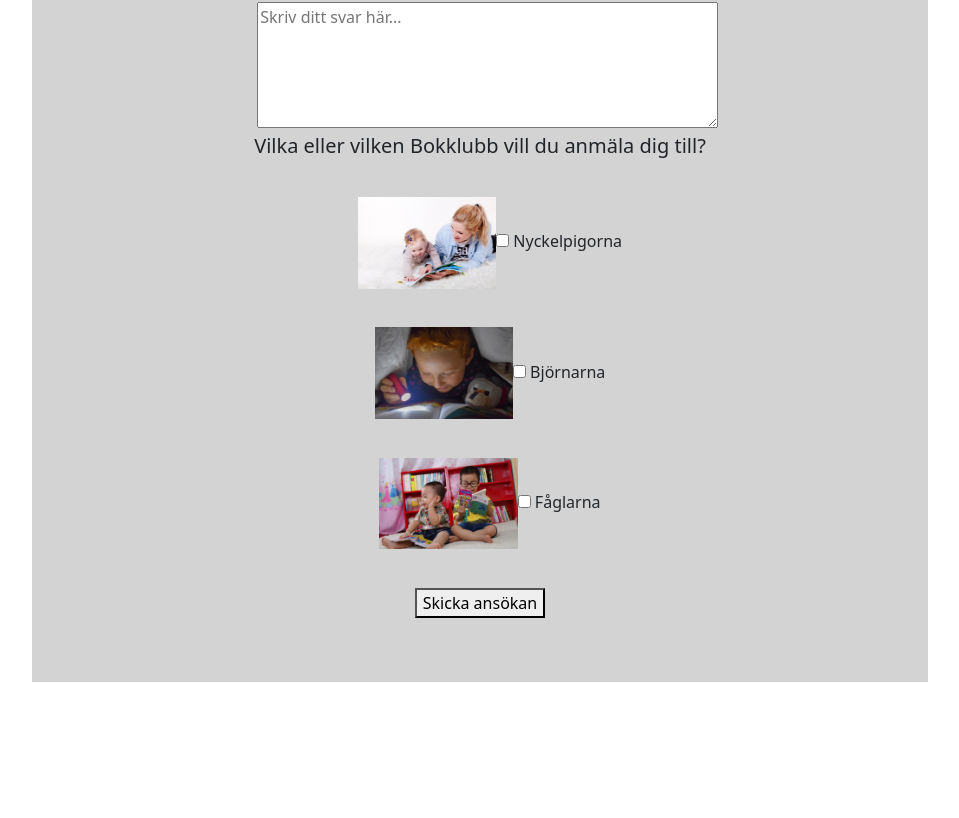
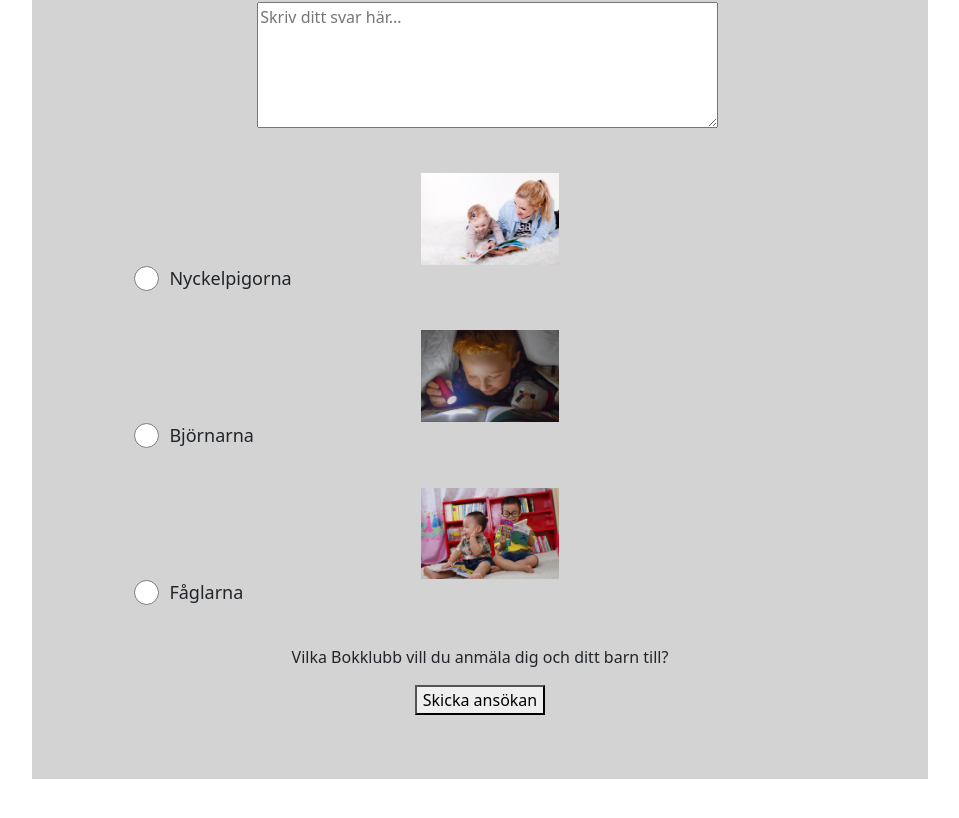
Before and after one commit to natta1995/Webbshop-BooksByHeart, a React (Create React App) app: page /bookclub/apply in a window 1280 px wide. Shown: the part 740-1558 px from the top of the page, without its empty margins (160-1119 px from the left). Built offline with nearby package versions, Linux system fonts and the light colour scheme.

Commit message:
radiobutton replace checkbox

```diff
--- a/src/pages/bookclubApply.jsx
+++ b/src/pages/bookclubApply.jsx
@@ -25,14 +25,31 @@ const BookClubSection = styled.div `
     margin: 5%
 `
 
+const RadioButton = styled.input`
+    width: 25px;
+    height: 25px;
+    margin-right: 10px;
+`;
+
+const BookClubLabel = styled.label`
+    display: flex;
+    align-items: center;
+    font-size: 18px;
+`;
+
 
     const BookClubApply = () => {
 
             const [selectedOption, setSelectedOption] = useState('');
+            const [selectedClub, setSelectedClub] = useState('');
 
 
             const handleOptionChange = (event) => {
                 setSelectedOption(event.target.value);
+              };
+
+              const handleClubChange = (event) => {
+                setSelectedClub(event.target.value);
             };
 
             return (
@@ -79,30 +96,50 @@ const BookClubSection = styled.div `
 
                     <textarea id="message" placeholder="Skriv ditt svar här..." name="message" rows="5" style={{marginLeft: "2%", width: "60%"}}/>
                 </div>
-
-
-                    <h5>Vilka eller vilken Bokklubb vill du anmäla dig till?</h5>
-
                 <BookClubSection>
                     <img src={img1} alt="babyreading" style={{ width: "20%", marginLeft: "20px" }}/>
-                        <label>
-                            <input type="checkbox" name="option1" value="option1" /> Nyckelpigorna
-                        </label>
+                    <BookClubLabel>
+                        <RadioButton
+                            type="radio"
+                            name="book-club"
+                            value="Nyckelpigorna"
+                            checked={selectedClub === 'Nyckelpigorna'}
+                            onChange={handleClubChange}
+                        />
+                        Nyckelpigorna
+                    </BookClubLabel>
                 </BookClubSection>
 
                 <BookClubSection>
                     <img src={img2} alt="babyreading" style={{ width: "20%", marginLeft: "20px" }}/>
-                        <label>
-                            <input type="checkbox" name="option2" value="option2" /> Björnarna
-                        </label>
+                    <BookClubLabel>
+                        <RadioButton
+                            type="radio"
+                            name="book-club"
+                            value="Björnarna"
+                            checked={selectedClub === 'Björnarna'}
+                            onChange={handleClubChange}
+                        />
+                        Björnarna
+                    </BookClubLabel>
                 </BookClubSection>
 
                 <BookClubSection>
                     <img src={img3} alt="babyreading" style={{ width: "20%", marginLeft: "20px" }}/>
-                        <label>
-                            <input type="checkbox" name="option3" value="option3" /> Fåglarna
-                        </label>
+                    <BookClubLabel>
+                        <RadioButton
+                            type="radio"
+                            name="book-club"
+                            value="Fåglarna"
+                            checked={selectedClub === 'Fåglarna'}
+                            onChange={handleClubChange}
+                        />
+                        Fåglarna
+                    </BookClubLabel>
                 </BookClubSection>
+
+                    <p>Vilka Bokklubb vill du anmäla dig och ditt barn till?</p>
+
 
                     <button>Skicka ansökan</button>
 
```
Lines whose indentation alone changed are shown as unchanged.
